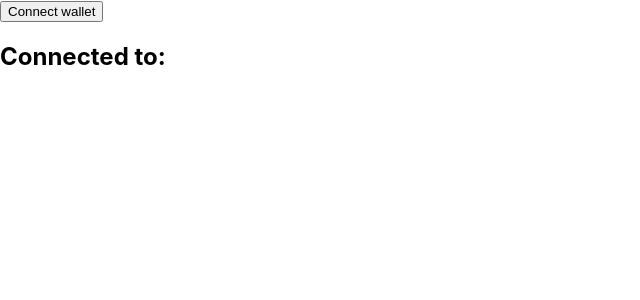
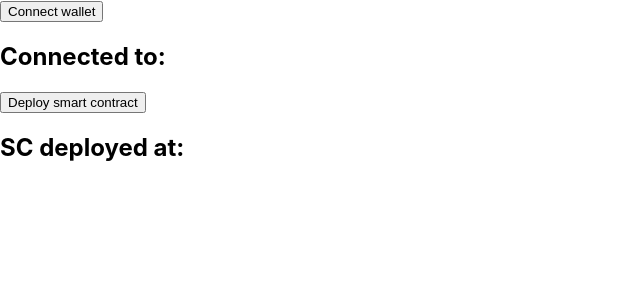
Before and after one commit to jozanek/regen-hands, a React (Create React App) app: page / in a window 1280 px wide. Shown: the top 300 px of the page, without its empty margins (0-640 px from the left). Built offline with nearby package versions, Linux system fonts and the light colour scheme.

Commit message:
Deployement of SC on button click.

```diff
--- a/src/App.js
+++ b/src/App.js
@@ -29,6 +29,34 @@ function App() {
     }
   }
 
+  async function deploySC(): Promise<void> {
+    const bytecode: string = "BIN OF YOUR SC GOES HERE";
+
+    const abi = require('./MyContractAbi.json');
+    const web3 = new Web3(window.ethereum);
+
+    const myContract: any = new web3.eth.Contract(abi);
+    myContract.handleRevert = true;
+    console.log('deployer account:', connectedAccount);
+    const contractDeployer: any = myContract.deploy({
+      data: '0x' + bytecode,
+      arguments: [1],
+    });
+
+    try {
+      const tx: any = await contractDeployer.send({
+        from: connectedAccount,
+        gas: 1000000,
+        gasPrice: '10000000000',
+      });
+      setDeployedAddress(tx.options.address);
+      console.log('Contract deployed at address: ' + tx.options.address);
+    } catch (error) {
+      console.error(error);
+    }
+
+  }
+
 
 
   return (
@@ -39,6 +67,10 @@ function App() {
       {/* Display the connected account */}
       <h2>Connected to: {connectedAccount}</h2>
 
+      {/* Button to trigger SC deployment */}
+      <button onClick={() => deploySC()}>Deploy smart contract</button>
+      <h2>SC deployed at: {deployedAddress}</h2>
+
 
     </>
   );
```
